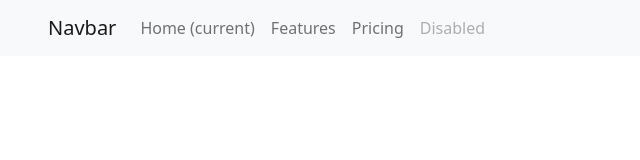
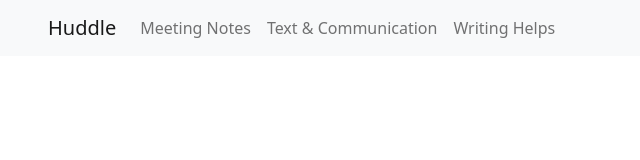
Before and after one commit to MohitBabbar1219/huddle-client, a React (Vite) app: page / in a window 1280 px wide. Shown: the top 160 px of the page, without its empty margins (0-640 px from the left). Built offline with nearby package versions, Linux system fonts and the light colour scheme.

Commit message:
Fix menu items

```diff
--- a/src/component/NavBar/NavBar.tsx
+++ b/src/component/NavBar/NavBar.tsx
@@ -3,7 +3,7 @@ import React from 'react';
 const NavBar = (props: any) => {
   return (
       <nav className="navbar px-5 navbar-expand-lg navbar-light bg-light">
-        <a className="navbar-brand" href="#">Navbar</a>
+        <a className="navbar-brand" href="#">Huddle</a>
         <button className="navbar-toggler" type="button" data-toggle="collapse" data-target="#navbarNav" aria-controls="navbarNav" aria-expanded="false"
                 aria-label="Toggle navigation">
           <span className="navbar-toggler-icon"></span>
@@ -11,16 +11,13 @@ const NavBar = (props: any) => {
         <div className="collapse navbar-collapse" id="navbarNav">
           <ul className="navbar-nav">
             <li className="nav-item active">
-              <a className="nav-link" href="#">Home <span className="sr-only">(current)</span></a>
+              <a className="nav-link" href="#">Meeting Notes</a>
             </li>
             <li className="nav-item">
-              <a className="nav-link" href="#">Features</a>
+              <a className="nav-link" href="#">Text & Communication</a>
             </li>
             <li className="nav-item">
-              <a className="nav-link" href="#">Pricing</a>
-            </li>
-            <li className="nav-item">
-              <a className="nav-link disabled" href="#">Disabled</a>
+              <a className="nav-link" href="#">Writing Helps</a>
             </li>
           </ul>
         </div>
```
